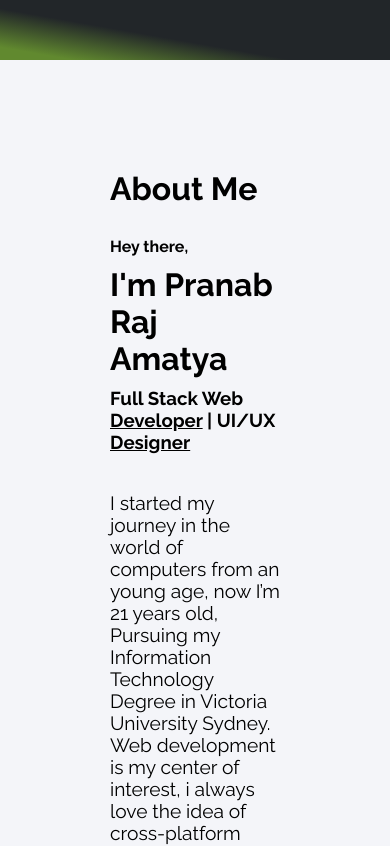
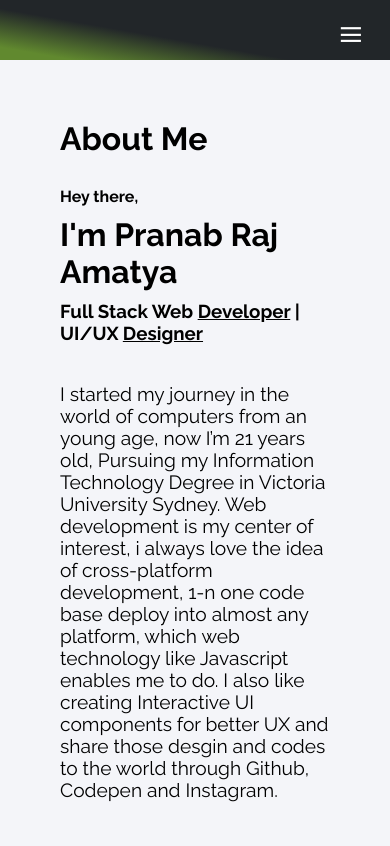
Before and after one commit to Loop545/Protfolio2020, a React (Create React App) app: page /about in a window 390 px wide. Shown: the top 846 px of the page. Built offline with nearby package versions, Linux system fonts and the light colour scheme.

Commit message:
Quick fix

```diff
--- a/src/components/Navbar.jsx
+++ b/src/components/Navbar.jsx
@@ -25,7 +25,9 @@ class Navbar extends Component {
     // };
     render() {
         return (
-            <nav>
+            <nav className="nav" role="custom-dropdown">
+                <input type="checkbox" id="button"/>
+                <label for="button" onclick></label>
             <ul className='nav-items'>
             <Navitem id='list' item="Home" tolink="/" ></Navitem>
             <Navitem id='list' item="About" tolink="/about" ></Navitem>
--- a/src/components/Navbar.scss
+++ b/src/components/Navbar.scss
@@ -9,7 +9,7 @@ nav {
     rgba(34, 38, 41, 1) 60%,
     rgba(97, 137, 47, 1) 90%
   );
-  @media screen and (max-width: 60rem) {
+  @media screen and (max-width: 50rem) {
     font-size: 1.5rem;
     display: block;
     padding: 60px 30px 0px 30px;
@@ -19,7 +19,7 @@ nav {
   font-size: var(--fontsize-nav);
   text-align: center;
   list-style-type: none;
-  @media screen and (max-width: 60rem) {
+  @media screen and (max-width: 50rem) {
     display: none;
   }
 }
@@ -33,7 +33,7 @@ li:active {
 li a {
   color: white;
   text-decoration: none;
-  @media screen and (max-width: 60rem) {
+  @media screen and (max-width: 50rem) {
     a.icon {
       background: black;
       display: block;
@@ -43,3 +43,61 @@ li a {
     }
   }
 }
+input#button {
+  display: none;
+}
+@media screen and (max-width: 50rem) {
+  nav[role="custom-dropdown"] {
+    ul {
+      display: none;
+      height: 100%;
+    }
+
+    label {
+      position: fixed;
+      right: 1rem;
+      top: 0.5rem;
+      width: 1.75rem;
+      height: 1.375rem;
+      cursor: pointer;
+    }
+
+    label:after {
+      position: absolute;
+      right: 0.25em;
+      top: 0;
+      content: "\2261";
+      color: white;
+      font-size: 1.8em;
+      z-index: 60;
+    }
+    input#button {
+      display: none;
+    }
+
+    // input[type="checkbox"]:checked ~ label:after {
+    //   color: rgb(206, 206, 206);
+    // }
+
+    input[type="checkbox"]:checked ~ ul {
+      display: flex;
+      right: 0;
+      top: 4rem;
+      overflow-x: scroll;
+      > li {
+        width: 100%;
+        text-align: left;
+        color: black;
+
+        &:after {
+          position: absolute;
+          right: 0.25em;
+        }
+        a {
+          font-size: 1rem;
+          color: white;
+        }
+      }
+    }
+  }
+}
--- a/src/contents/About.scss
+++ b/src/contents/About.scss
@@ -4,6 +4,9 @@
   padding: 100px;
   background-color: #f4f5f9;
   flex: var(--condiv-flex);
+  @media screen and (max-width: 50rem) {
+    padding: 50px;
+  }
 }
 .subtopic {
   margin: 10px 10px 30px 10px !important;
--- a/src/contents/Contact.scss
+++ b/src/contents/Contact.scss
@@ -4,4 +4,7 @@
   padding: 100px;
   background-color: #f4f5f9;
   flex: var(--condiv-flex);
+  @media screen and (max-width: 50rem) {
+    padding: 50px;
+  }
 }
--- a/src/contents/Education.scss
+++ b/src/contents/Education.scss
@@ -4,4 +4,7 @@
   padding: 100px;
   background-color: #f4f5f9;
   flex: var(--condiv-flex);
+  @media screen and (max-width: 50rem) {
+    padding: 50px;
+  }
 }
--- a/src/contents/Home.scss
+++ b/src/contents/Home.scss
@@ -4,9 +4,8 @@
   padding: 100px;
   background-color: #f4f5f9;
   flex: var(--condiv-flex);
-  @media screen and (max-width: 60rem) {
-    height: 100vh;
-    padding: 60px;
+  @media screen and (max-width: 50rem) {
+    padding: 50px;
   }
 }
 .profile-content {
--- a/src/contents/Skills.scss
+++ b/src/contents/Skills.scss
@@ -4,4 +4,8 @@
   padding: 100px;
   background-color: #f4f5f9;
   flex: var(--condiv-flex);
+
+  @media screen and (max-width: 50rem) {
+    padding: 50px;
+  }
 }
```
